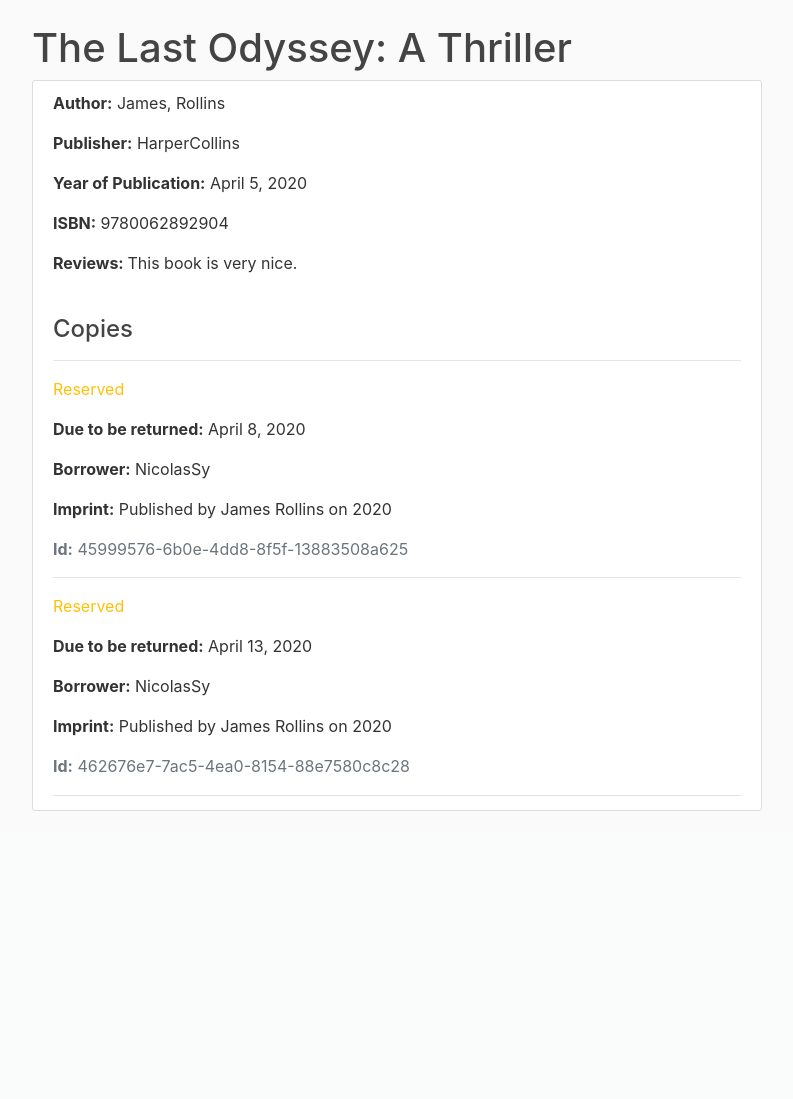
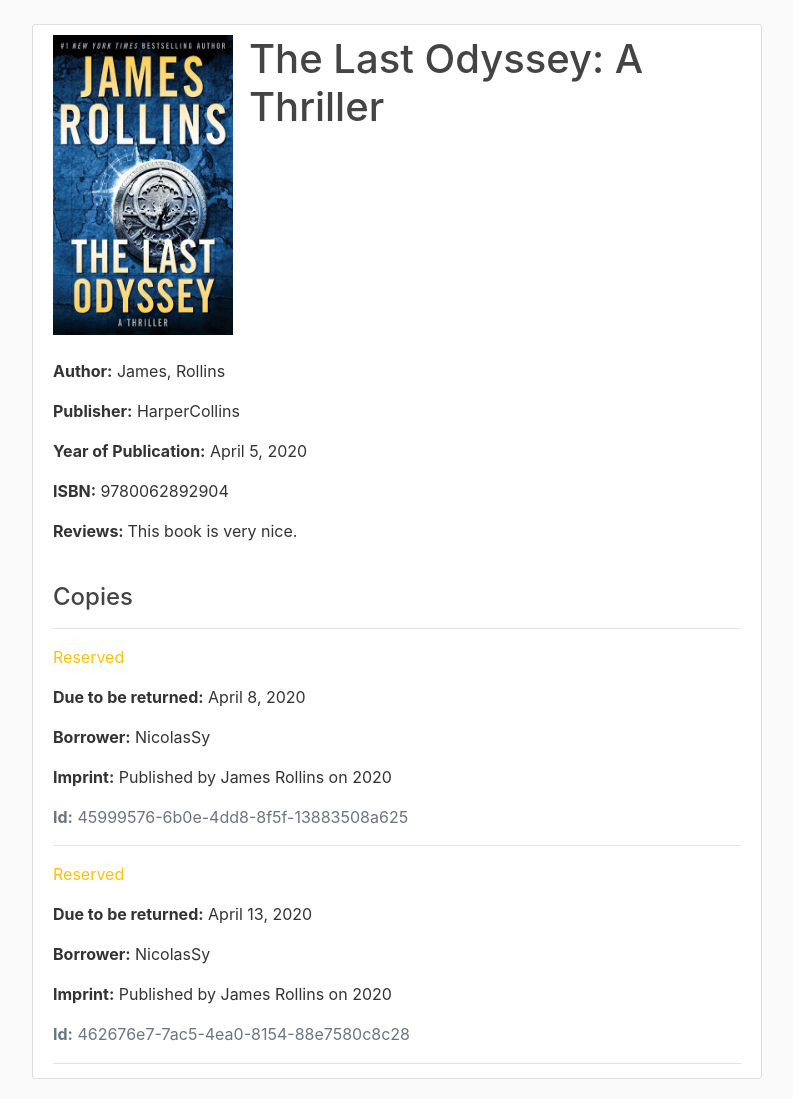
Before and after one commit to Nicolas-Sy/SECURDE-MP, a Django app: page /book/1 in a window 1280 px wide. Shown: the part 56-1155 px from the top of the page, without its empty margins (53-846 px from the left). Before the commit the page ends 867 px from the top, so only its background shows below. Run offline with Django 3.2, Linux system fonts and the light colour scheme; data comes from the database, SQL or seed files in the repository; both versions use the stored data as it was after the commit; some libraries are stand-ins or nearby versions.

Commit message:
book images

```diff
--- a/library_management_system/library_website/models.py
+++ b/library_management_system/library_website/models.py
@@ -2,6 +2,7 @@
 from django.contrib.auth.models import User
 from django.urls import reverse
 from datetime import date
+from PIL import Image
 
 #Book Model
 class Book(models.Model):
@@ -11,6 +12,7 @@
 	year_of_publication = models.DateField(null=True, blank=True)
 	isbn = models.CharField('ISBN', max_length=13, help_text='13 Character ISBN number')
 	reviews = models.TextField(max_length = 1000, help_text='Enter your review of the book') #dapat sa user din siya???
+	image = models.ImageField(default='default.jpg', upload_to='book_pics')
 
 	def __str__(self):
 		return self.title
--- a/library_management_system/library_website/static/library_website/main.css
+++ b/library_management_system/library_website/static/library_website/main.css
@@ -50,8 +50,8 @@
 }
 
 .article-img {
-  height: 65px;
-  width: 65px;
+  height: 100px;
+  width: 68px;
   margin-right: 16px;
 }
 
@@ -82,3 +82,14 @@
 .account-heading {
   font-size: 2.5rem;
 }
+
+.flex-container {
+  display: flex;
+  flex-direction: row;
+}
+
+.bookdetail-img {
+  height: 300px;
+  width: 180px;
+  margin-right: 16px;
+}
--- a/library_management_system/library_website/templates/library_website/book_detail.html
+++ b/library_management_system/library_website/templates/library_website/book_detail.html
@@ -1,15 +1,21 @@
 {% extends "library_website/base.html" %}
 {% block content %}
-    <h1> {{ book.title }}</h1>
+
     	<article class="media content-section">
 		  <div class="media-body">
 		    <div class="article-metadata">
+		    	<div class ="flex-container">
+		    		<img class="bookdetail-img" src=" {{book.image.url}}">
+				      <h1> {{ book.title }}</h1>
+		    	</div>
+		    	<br/>
 		    	<p><strong>Author:</strong> {{ book.author }}</p> <!-- author detail link not yet defined -->
 			    <p><strong>Publisher:</strong> {{ book.publisher }}</p>
 			    <p><strong>Year of Publication:</strong> {{ book.year_of_publication }}</p>
 			    <p><strong>ISBN:</strong> {{ book.isbn }}</p>
 		        <p class="article-content"><strong> Reviews: </strong> {{ book.reviews }}</p>
 		        <br/>
+
 		     <h4>Copies</h4>
 		    {% for copy in book.bookinstance_set.all %}
 			      <hr>
--- a/library_management_system/library_website/templates/library_website/home.html
+++ b/library_management_system/library_website/templates/library_website/home.html
@@ -14,7 +14,7 @@
 
     {% for book in books %}
     	<article class="media content-section">
-    	  <img class="rounded-circle article-img" src=" {{user.profile.image.url}}">
+    	  <img class="article-img" src=" {{book.image.url}}">
 		  <div class="media-body">
 		    <div class="article-metadata">
 		      <a class="mr-2" href="#">{{ book.author }}</a>
```
Also changed, not shown: library_management_system/db.sqlite3, library_management_system/library_website/migrations/0003_book_image.py (added), library_management_system/media/book_pics/The Last Odyssey.jpg (added), library_management_system/media/book_pics/TheManGodHasForYou.jpg (added), library_management_system/media/book_pics/TheManGodHasForYou_YNYOkE6.jpg (added), library_management_system/media/book_pics/The_Last_Odyssey.jpg (added), library_management_system/media/book_pics/default.jpg (added). Lines whose indentation alone changed are shown as unchanged.
